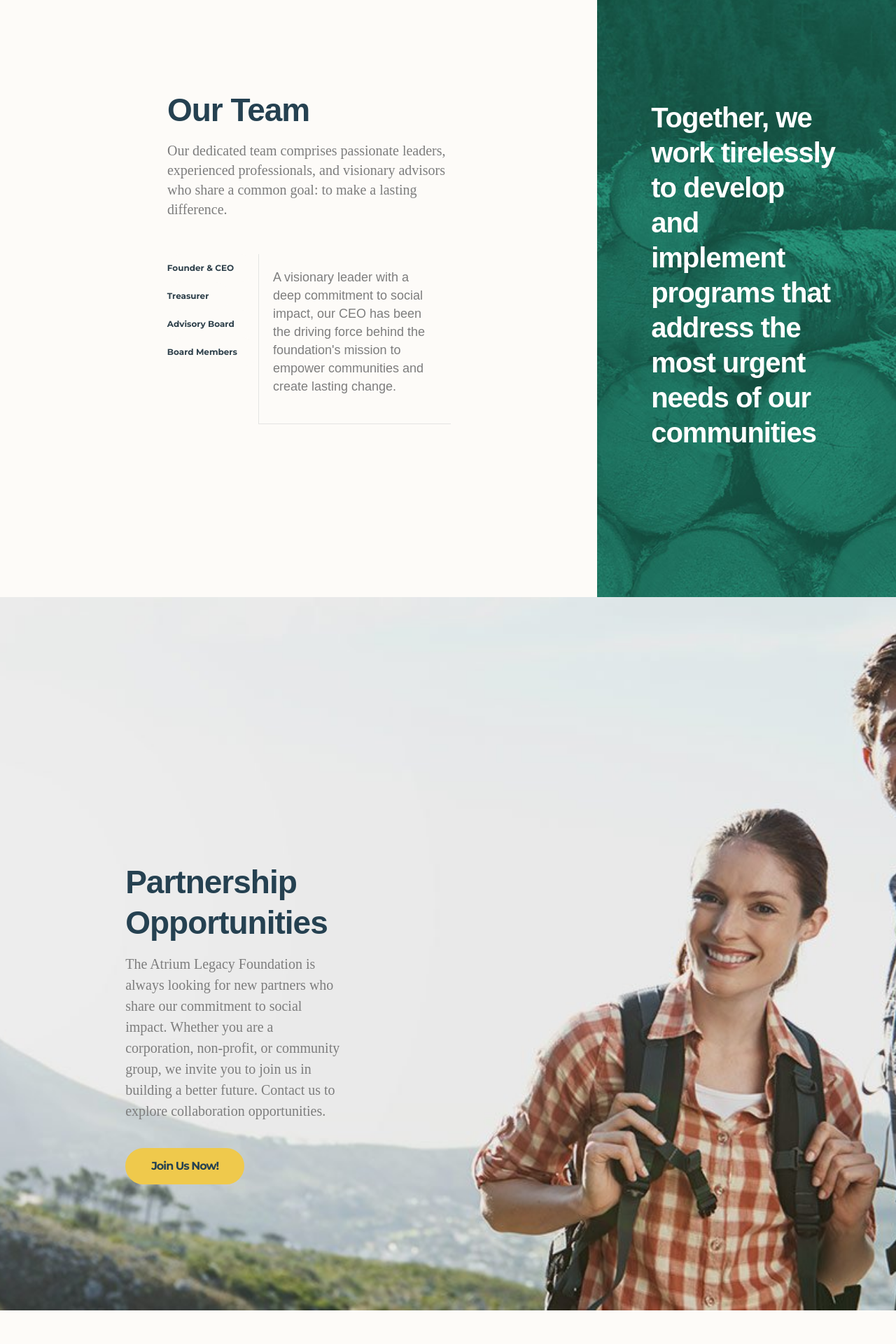
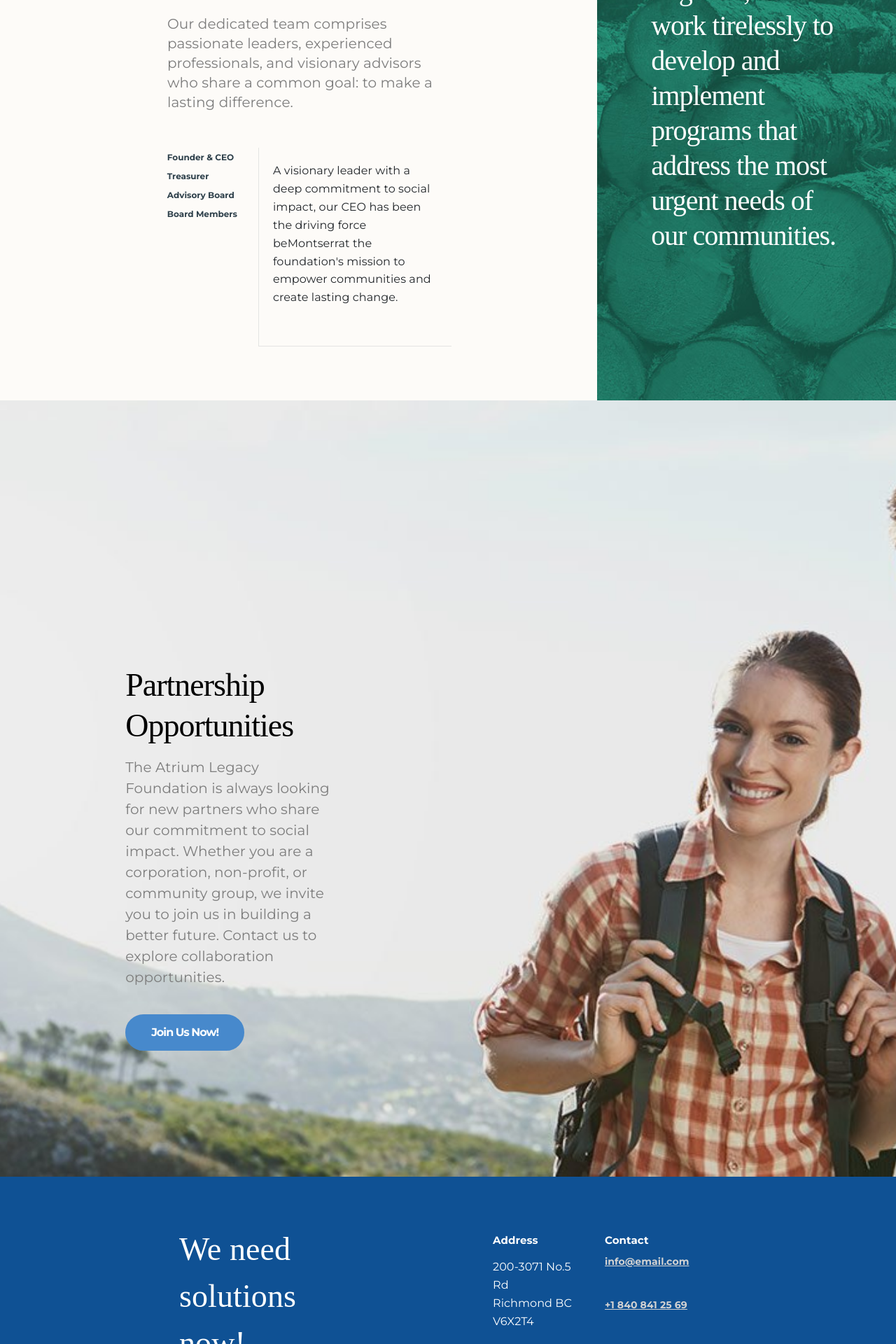
Before and after one commit to salmankhan03/Atriumlegacy, a PHP site: page /about_us.php in a window 1280 px wide. Shown: the part 2440-4360 px from the top of the page at 70% size. Before the commit the page ends 4312 px from the top, so only its background shows below. Run offline with PHP 8.4, Linux system fonts and the light colour scheme.

Commit message:
update home page alignment, about us and initiative page

```diff
--- a/about_us.php
+++ b/about_us.php
@@ -167,6 +167,7 @@
             font-size:40px;
             line-height:50px;
             color:#ffffff;
+            font-family: Orpheus Pros
         }
 
         #cmsmasters_heading_0lgp4yrd9u .cmsmasters_heading a:hover {
@@ -197,7 +198,7 @@
         }
 
         #cmsmasters_heading_4emuo3src .cmsmasters_heading, #cmsmasters_heading_4emuo3src .cmsmasters_heading a {
-            font-family:'Hind';
+            font-family:'Montserrat';
             font-size:18px;
             line-height:26px;
             font-weight:400;
@@ -246,6 +247,8 @@
         #cmsmasters_heading_k610h6ljqm .cmsmasters_heading, #cmsmasters_heading_k610h6ljqm .cmsmasters_heading a {
             font-size:46px;
             line-height:52px;
+            font-family: Orpheus Pro;
+            color: #000
         }
 
         #cmsmasters_heading_k610h6ljqm .cmsmasters_heading a:hover {
@@ -279,6 +282,8 @@
             font-size:24px;
             line-height:35px;
             font-weight:700;
+            font-family: Orpheus Pro;
+            color: #000
         }
 
         #cmsmasters_heading_khr8zu8qc .cmsmasters_heading a:hover {
@@ -309,7 +314,7 @@
         }
 
         #cmsmasters_heading_k4eli1cq0l .cmsmasters_heading, #cmsmasters_heading_k4eli1cq0l .cmsmasters_heading a {
-            font-family:'Hind';
+            font-family:'Montserrat';
             font-size:18px;
             line-height:28px;
             font-weight:400;
@@ -446,7 +451,7 @@
         }
 
         #cmsmasters_heading_nfszxodkx .cmsmasters_heading, #cmsmasters_heading_nfszxodkx .cmsmasters_heading a {
-            font-family:'Hind';
+            font-family:'Montserrat';
             font-size:18px;
             line-height:26px;
             font-weight:400;
@@ -582,7 +587,7 @@
         }
 
         #cmsmasters_heading_s826aavppl .cmsmasters_heading, #cmsmasters_heading_s826aavppl .cmsmasters_heading a {
-            font-family:'Hind';
+            font-family:'Montserrat';
             font-size:18px;
             line-height:26px;
             font-weight:400;
@@ -817,7 +822,7 @@
         }
 
         #cmsmasters_heading_djnpkivjm4 .cmsmasters_heading, #cmsmasters_heading_djnpkivjm4 .cmsmasters_heading a {
-            font-family:'Hind';
+            font-family:'Montserrat';
             font-size:18px;
             line-height:26px;
             font-weight:400;
@@ -994,7 +999,7 @@
         }
 
         #cmsmasters_heading_fim5jxda2h .cmsmasters_heading, #cmsmasters_heading_fim5jxda2h .cmsmasters_heading a {
-            font-family:'Hind';
+            font-family:'Montserrat';
             line-height:30px;
             font-weight:400;
             color:#7d7d7d;
@@ -1152,6 +1157,8 @@
         #cmsmasters_heading_vb4bc56kh4 .cmsmasters_heading, #cmsmasters_heading_vb4bc56kh4 .cmsmasters_heading a {
         	font-size:46px;
         	line-height:58px;
+            font-family: Orpheus Pro;
+            color: #000;
         }
         #cmsmasters_heading_vb4bc56kh4 .cmsmasters_heading a:hover {
         }
@@ -1190,7 +1197,7 @@
         }
 
         #cmsmasters_heading_pqvyo1eyi8 .cmsmasters_heading, #cmsmasters_heading_pqvyo1eyi8 .cmsmasters_heading a {
-        	font-family:'Hind';
+        	font-family:'Montserrat';
         	font-size:20px;
         	line-height:28px;
         	font-weight:400;
@@ -1254,6 +1261,7 @@
         	font-size:40px;
         	line-height:50px;
         	color:#ffffff;
+            font-family: Orpheus Pro
         }
 
         #cmsmasters_heading_63i9tt335y .cmsmasters_heading a:hover {
@@ -1272,7 +1280,7 @@
         }
 
         #cmsmasters_heading_63i9tt335f .cmsmasters_heading, #cmsmasters_heading_63i9tt335f .cmsmasters_heading a {
-        	font-family:'Hind';
+        	font-family:'Montserrat';
         	font-size:18px;
         	line-height:26px;
         	font-weight:400;
@@ -1432,7 +1440,7 @@
             margin: 0 0 20px 0;
         }
         #cmsmasters_button_rffzwrwsok .cmsmasters_button {
-            font-size: 16px;
+            /* font-size: 16px;
             line-height: 48px;
             font-weight: 700;
             padding-right: 35px;
@@ -1440,12 +1448,28 @@
             border-width: 2px;
             background-color: #efc94c;
             color: #254151;
-            border-color: #efc94c;
+            border-color: #efc94c; */
+            font-size: 16px;
+            line-height: 48px;
+            font-weight: 700;
+            padding-right: 35px;
+            padding-left: 35px;
+            border-width: 2px;
+            background-color: #4789cc;
+            color: #fff;
+            border-color: #4789cc;
+            background-color: #4789cc;
+            color: #fff;
+            border-color: #4789cc;
+            font-family:'Montserrat';
         }
         #cmsmasters_button_rffzwrwsok .cmsmasters_button:hover {
+            /* background-color: rgba(255, 255, 255, 0);
+            color: #254151;
+            border-color: #efc94c; */
             background-color: rgba(255, 255, 255, 0);
-            color: #254151;
-            border-color: #efc94c;
+            color: #4789cc;
+            border-color: #4789cc;
         }
         .cmsmasters_more_button .featured_block_text .button_wrap:nth-child(2) {
             margin: 0 0 0 35px !important;
@@ -1461,7 +1485,7 @@
             border-color: rgba(255, 255, 255, 0);
         }
         #cmsmasters_heading_ca57ezmza .cmsmasters_heading, #cmsmasters_heading_ca57ezmza .cmsmasters_heading a {
-            font-family: 'Hind';
+            font-family: 'Montserrat';
             font-size: 20px;
             line-height: 30px;
             font-weight: 400;
@@ -1730,7 +1754,7 @@
                                     <div id="cmsmasters_column_tsg36hzfki" class="cmsmasters_column one_first">
                                         <div class="cmsmasters_column_inner">
                                             <div id="cmsmasters_heading_rrgejmijg" class="cmsmasters_heading_wrap cmsmasters_heading_align_center">
-                                                <h2 class="cmsmasters_heading">About Us</h2>
+                                                <h2 class="cmsmasters_heading", style="font-family: 'Orpheus Pros'">About Us</h2>
                                             </div>
                                         </div>
                                     </div>
@@ -1756,18 +1780,18 @@
                                                     <img decoding="async" src="img/playbutton.png" alt="Video">
                                                 </a>
                                             </div> -->
-                                        <div id="cmsmasters_heading_4emuo3src" class="cmsmasters_heading_wrap cmsmasters_heading_align_left">
+                                        <!-- <div id="cmsmasters_heading_4emuo3src" class="cmsmasters_heading_wrap cmsmasters_heading_align_left">
                                             <h6 class="cmsmasters_heading">Water covers two-thirds of the surface of the Earth, but Fresh water is 0.002% on Earth. What will your children drink?</h6>
-                                        </div>
+                                        </div> -->
                                     </div>
                                 </div>
                                 <div id="cmsmasters_column_9umckw2emc" class="cmsmasters_column two_third">
                                     <div class="cmsmasters_column_inner"><div id="cmsmasters_heading_k610h6ljqm" class="cmsmasters_heading_wrap cmsmasters_heading_align_left">
-                                        <h2 class="cmsmasters_heading">Our Story</h2>
+                                        <h2 class="cmsmasters_heading", style="font-family: 'Orpheus Pros'; color: #000">Our Story</h2>
                                     </div>
-                                    <div id="cmsmasters_heading_khr8zu8qc" class="cmsmasters_heading_wrap cmsmasters_heading_align_left">
+                                    <!-- <div id="cmsmasters_heading_khr8zu8qc" class="cmsmasters_heading_wrap cmsmasters_heading_align_left">
                                         <h5 class="cmsmasters_heading">Green. That’s how we’d like the world to be</h5>
-                                    </div>
+                                    </div> -->
                                     <div id="cmsmasters_heading_k4eli1cq0l" class="cmsmasters_heading_wrap cmsmasters_heading_align_left">
                                         <h6 class="cmsmasters_heading">The Atrium Legacy Foundation was established to create meaningful social impact across generations. Our work is driven by a commitment to addressing pressing societal challenges through innovative initiatives that prioritize the well-being of our communities. We envision a world where every individual, from the youngest child to the most senior citizen, has the opportunity to thrive with dignity and purpose.</h6>
                                     </div>
@@ -1869,7 +1893,7 @@
                                                                         </div>
                                                                         <div class="cmsmasters_tabs_wrap tab-contents">
                                                                                 <div id="tab1" class="tab-content active">
-                                                                                    <p>A visionary leader with a deep commitment to social impact, our CEO has been the driving force behind the foundation's mission to empower communities and create lasting change.</p>
+                                                                                    <p>A visionary leader with a deep commitment to social impact, our CEO has been the driving force beMontserrat the foundation's mission to empower communities and create lasting change.</p>
                                                                                 </div>
                                                                                 <div id="tab2" class="tab-content">
                                                                                     <p>Responsible for overseeing the financial health and sustainability of the foundation, our Treasurer brings years of experience in non-profit financial management.</p>
@@ -1898,7 +1922,7 @@
                                             <div class="featured_block_inner">
                                                 <div class="featured_block_text">
                                                     <div id="cmsmasters_heading_63i9tt335y" class="cmsmasters_heading_wrap cmsmasters_heading_align_left">
-                                                        <h2 class="cmsmasters_heading">Together, we work tirelessly to develop and implement programs that address the most urgent needs of our communities</h2>
+                                                        <h2 class="cmsmasters_heading">Together, we work tirelessly to develop and implement programs that address the most urgent needs of our communities.</h2>
                                                     </div>
                                                     <!-- <div id="cmsmasters_heading_63i9tt335f" class="cmsmasters_heading_wrap cmsmasters_heading_align_left">
                                                         <h6 class="cmsmasters_heading">Water covers two-thirds of the surface of the Earth, but Fresh water is 0.002% on Earth. What will your children drink?</h6>
@@ -1963,6 +1987,9 @@
         </div>
 
     </div>
+
+    <?php include 'footer.php'; ?>
+
       <!-- Tabs Script -->
         <script>
             document.querySelectorAll('.tab-button').forEach(button => {
--- a/footer.php
+++ b/footer.php
@@ -84,7 +84,7 @@
 </head>
 <body>
     <footer>
-        <div class="row w-100 p-5">
+        <div class="row w-100", style="padding-left: 20%; padding-right: 20%; padding-top: 50px">
             <div class="col-sm-12 col-md-7 col-lg-7  mt-sm-3" >
                 <div class="row">
                 <div class="col-sm-12 col-md-7 col-lg-7 p-xs-0" >
@@ -94,16 +94,16 @@
                     </h2>
                 </div>
                 </div>
-                <div class="col-sm-12 col-md-5 col-lg-5" >
+                <!-- <div class="col-sm-12 col-md-5 col-lg-5" >
 
-                </div>
+                </div> -->
                 </div>
             </div>
             <div class="col-sm-12 col-md-5 col-lg-5 mt-sm-3">
-                <div class="row margin-top">
+                <div class="row mt-3">
                     <div class="col-sm-12 col-md-6 col-lg-6" >
                         <div class="text-left">
-                            <h3 class="text-white" style="font-family: 'Montserrat';">Address</h3>
+                            <h3 class="text-white" style="font-family: 'Montserrat'; font-size: 15px; font-weight: bold">Address</h3>
                         </div>
                         <div class="">
                         <Address class="text-left pt-2 ">
@@ -116,7 +116,7 @@
                     </div>
                     <div class="col-sm-12 col-md-6 col-lg-6" >
                         <div class="text-left">
-                            <h3 class="text-white" style="font-family: 'Montserrat';">Contact</h3>
+                            <h3 class="text-white" style="font-family: 'Montserrat';font-size: 15px; font-weight: bold">Contact</h3>
                         </div>
                         <div class="text-left">
                         <p>
@@ -134,7 +134,7 @@
             </div>
         </div>
 
-        <div class="row mt-5 pt-5 borderTop">
+        <div class="row mt-5 pt-3 pb-3 borderTop">
     <div class="col-sm-12 col-md-7 col-lg-7 d-flex justify-content-between align-items-center text-center">
         <div class="d-flex justify-content-center">
             <a href="#about-us" class="mx-2">About Us</a>
@@ -142,7 +142,7 @@
             <a href="#privacy" class="mx-2">Privacy</a>
         </div>
     </div>
-    <div class="col-sm-12 col-md-5 col-lg-5 mt-sm-3 d-flex align-items-center justify-content-center text-center">
+    <div class="col-sm-12 col-md-5 col-lg-5 d-flex align-items-center justify-content-center text-center">
         <div>
             <a href="https://axiomthemes.com/" target="_blank" rel="noopener">AxiomThemes</a>
             © 2024. All Rights Reserved.
--- a/initiative.php
+++ b/initiative.php
@@ -78,6 +78,7 @@
          font-size:62px;
          line-height:70px;
          color:#ffffff;
+         font-family: Orpheus Pro
          }
          #cmsmasters_heading_rrgejmijg .cmsmasters_heading a:hover {
          }
@@ -1470,7 +1471,7 @@
                      <div class="elementor-widget-container">
                         <div class="sc_title sc_title_default">
                            <h1 class="sc_item_title sc_title_title sc_item_title_style_default sc_item_title_tag">
-                              <span class="sc_item_title_text">Atrium Legacy Foundation believe that meaningful change starts with strategic, impactful initiatives.</span>
+                              <span class="sc_item_title_text", style="font-family:'Orpheus Pro'; color: #000">Atrium Legacy Foundation believe that meaningful change starts with strategic, impactful initiatives.</span>
                            </h1>
                         </div>
                      </div>
@@ -1483,7 +1484,7 @@
                      </div>
                   </div>
                   <div class="elementor-element elementor-element-1fad025 animation_type_block sc_fly_static elementor-widget elementor-widget-text-editor trx_addons_parallax_layers_inited trx_addons_parallax_blocks_inited animated heart-fadeinup" data-id="1fad025" data-element_type="widget" data-settings="{&quot;_animation&quot;:&quot;heart-fadeinup&quot;,&quot;_animation_delay&quot;:100}" data-widget_type="text-editor.default">
-                     <div class="elementor-widget-container">
+                     <div class="elementor-widget-container", style="font-family:'Montserrat'">
                         Our programs are designed to address the most pressing challenges faced by our communities today. By focusing on education, senior wellness, housing, and agricultural technology, we aim to create lasting solutions that empower individuals and strengthen communities.
                      </div>
                      <div class="elementor-element elementor-element-1647951 sc_fly_static elementor-widget elementor-widget-spacer trx_addons_parallax_layers_inited trx_addons_parallax_blocks_inited" data-id="1647951" data-element_type="widget" data-widget_type="spacer.default">
```
Also changed, not shown: index.php (+12 -21 lines).
